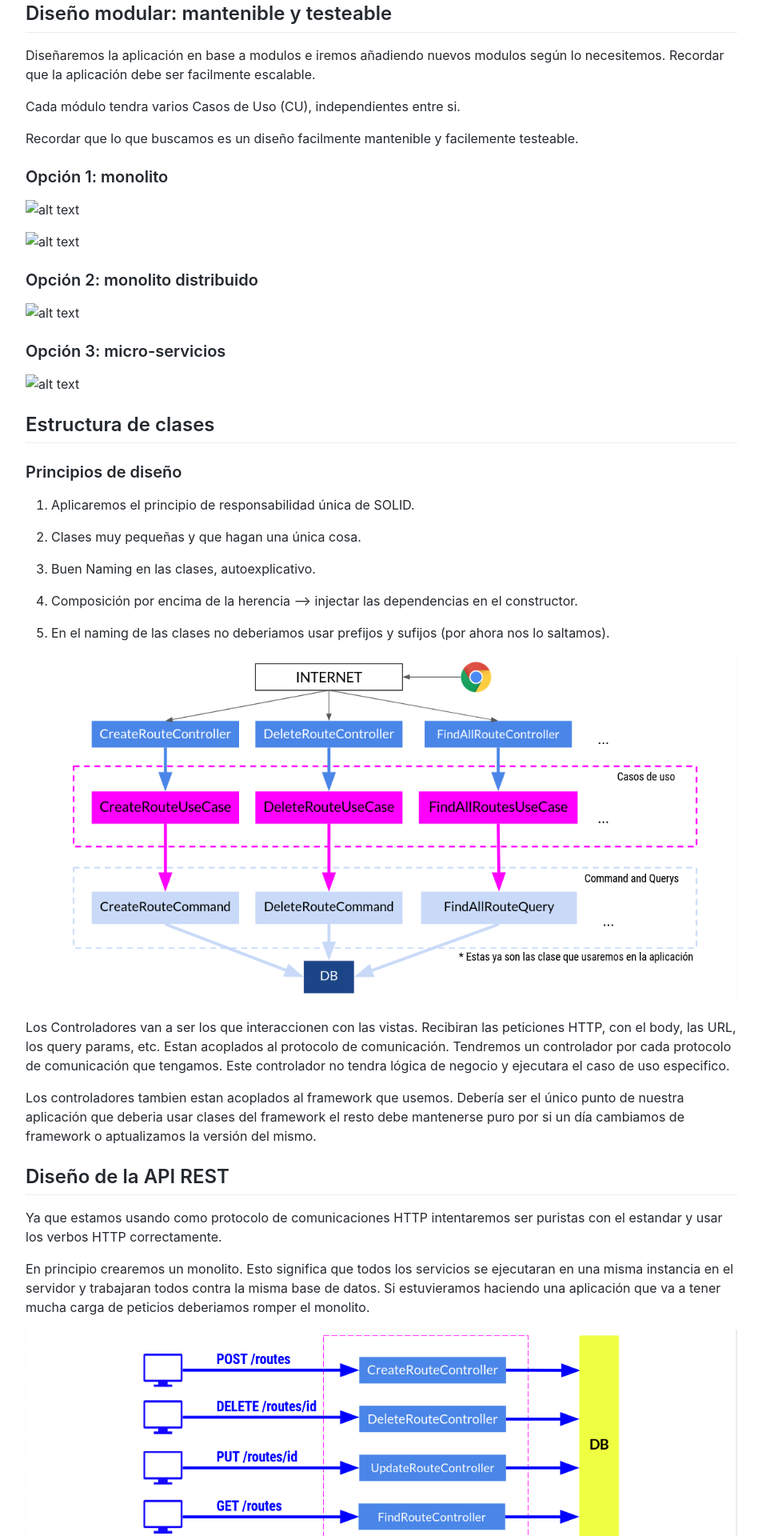
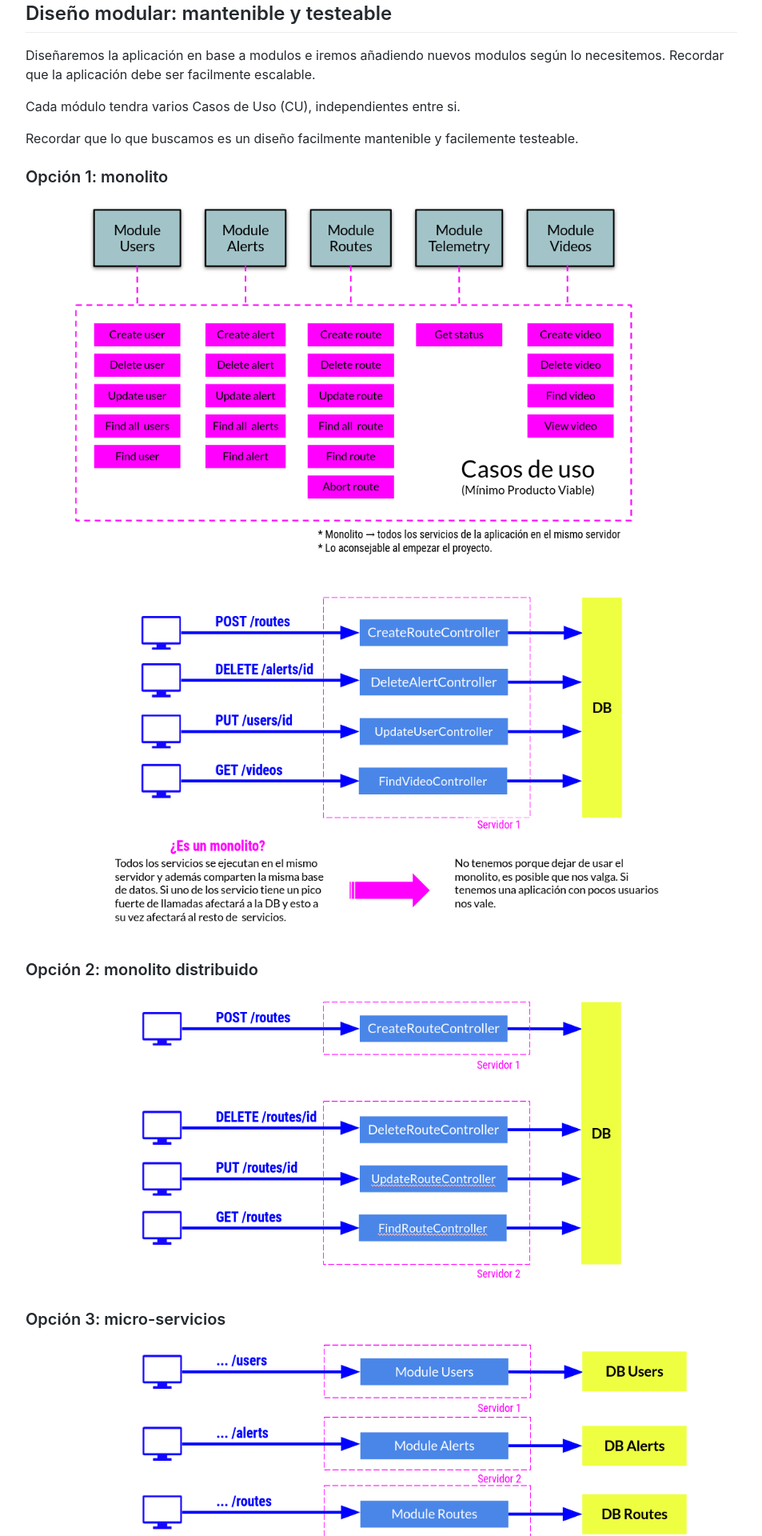
Before and after one commit to Akira3030/formacion, a Jekyll site: the page built from articulos/disenando-una-aplicacion.md, in a window 1280 px wide. Shown: the part 1265-3185 px from the top of the page at 80% size, without its empty margins (163-1116 px from the left). Built offline with Jekyll 4.4.1, drawn with Linux system fonts in a browser that asks for light colours; our own code applies the rules of GitHub Pages for plain Markdown files.

Commit message:
Update disenando-una-aplicacion.md

```diff
--- a/articulos/disenando-una-aplicacion.md
+++ b/articulos/disenando-una-aplicacion.md
@@ -45,17 +45,17 @@ Recordar que lo que buscamos es un diseño facilmente mantenible y facilemente t
 
 ### Opción 1: monolito
 
-![alt text]({{ site.site_url }}/assets/img/top-pics/diseño-modular-monolito-aplicacion.png)
+![alt text]({{ site.site_url }}/assets/img/diseño-aplicacion/diseño-modular-monolito-aplicacion.png)
 
-![alt text]({{ site.site_url }}/assets/img/top-pics/monolito-aplicacion.png)
+![alt text]({{ site.site_url }}/assets/img/diseño-aplicacion/monolito-aplicacion.png)
 
 ### Opción 2: monolito distribuido
 
-![alt text]({{ site.site_url }}/assets/img/top-pics/dos-servidores-aplicacion.png)
+![alt text]({{ site.site_url }}/assets/img/diseño-aplicacion/dos-servidores-aplicacion.png)
 
 ### Opción 3: micro-servicios
 
-![alt text]({{ site.site_url }}/assets/img/top-pics/micro-modulos-aplicacion.png)
+![alt text]({{ site.site_url }}/assets/img/diseño-aplicacion/micro-modulos-aplicacion.png)
 
 ## Estructura de clases
 
```
